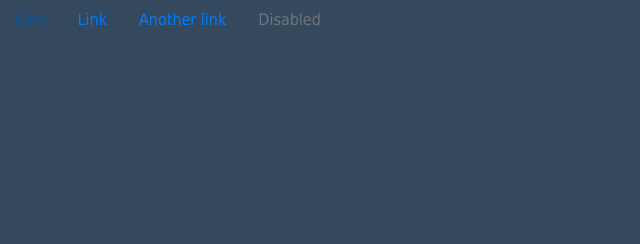
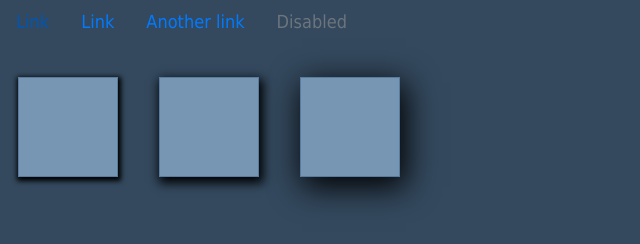
Before and after one commit to sull0237/mtm6330-week5, a website: page index.html in a window 1280 px wide. Shown: the whole page, without its empty margins (0-640 px from the left). Drawn offline with nearby package versions, Linux system fonts and the light colour scheme.

Commit message:
added mixin, extend and scss function

```diff
--- a/_variables.scss
+++ b/_variables.scss
@@ -1,4 +1,6 @@
+
 $fonts-text: Tahoma, Helvetica, Arial, sans-serif;
+$text-font-size: 18px !default;
 $font-headings: "Times New Roman", serif;
 $asphalt: #34495e;
 $clouds:  #ecf0f1;
--- a/index.html
+++ b/index.html
@@ -24,6 +24,13 @@
     <a class="nav-link disabled" href="#">Disabled</a>
   </li>
 </ul>
+<p>
+<div>
+  <div class="shape1"></div>
+  <div class="shape2"></div>
+  <div class="shape3">  </div>
+</div>
+</p>
 <script src="https://code.jquery.com/jquery-3.3.1.slim.min.js" integrity="sha384-q8i/X+965DzO0rT7abK41JStQIAqVgRVzpbzo5smXKp4YfRvH+8abtTE1Pi6jizo" crossorigin="anonymous"></script>
 <script src="https://cdnjs.cloudflare.com/ajax/libs/popper.js/1.14.7/umd/popper.min.js" integrity="sha384-UO2eT0CpHqdSJQ6hJty5KVphtPhzWj9WO1clHTMGa3JDZwrnQq4sF86dIHNDz0W1" crossorigin="anonymous"></script>
 <script src="https://stackpath.bootstrapcdn.com/bootstrap/4.3.1/js/bootstrap.min.js" integrity="sha384-JjSmVgyd0p3pXB1rRibZUAYoIIy6OrQ6VrjIEaFf/nJGzIxFDsf4x0xIM+B07jRM" crossorigin="anonymous"></script>
--- a/scss/main.scss
+++ b/scss/main.scss
@@ -1,8 +1,18 @@
 @import "variables";
+@mixin liftUp($height: high){
+@if $height == high{
+  box-shadow: 1px 2px 5px 2px black;
+}@else if $height == higher{
+  box-shadow: 2px 4px 10px 2px black;
+}@else if $height == highest{
+  box-shadow: 4px 8px 30px 2px black;
+}
+}
 body{
   font-family: $fonts-text;
   background-color: $asphalt;
   color: $clouds;
+  font-size: $text-font-size;
 }
 h1, h2, h3, h4, h5, h6{
   font-family: $font-headings;
@@ -28,3 +38,23 @@ nav{
     }
   }
 }
+.shape{
+  display: inline-block;
+  width: 100px;
+  height: 100px;
+  margin: $text-font-size;
+  background-color: lighten($asphalt, 30%);
+  border: 1px solid lighten($asphalt, 20%);
+}
+.shape1{
+  @extend .shape;
+  @include liftUp();
+}
+.shape2{
+  @extend .shape;
+  @include liftUp(higher);
+}
+.shape3{
+  @extend .shape;
+  @include liftUp(highest);
+}
```
Also changed, not shown: css/main.css, css/min/main.css.
